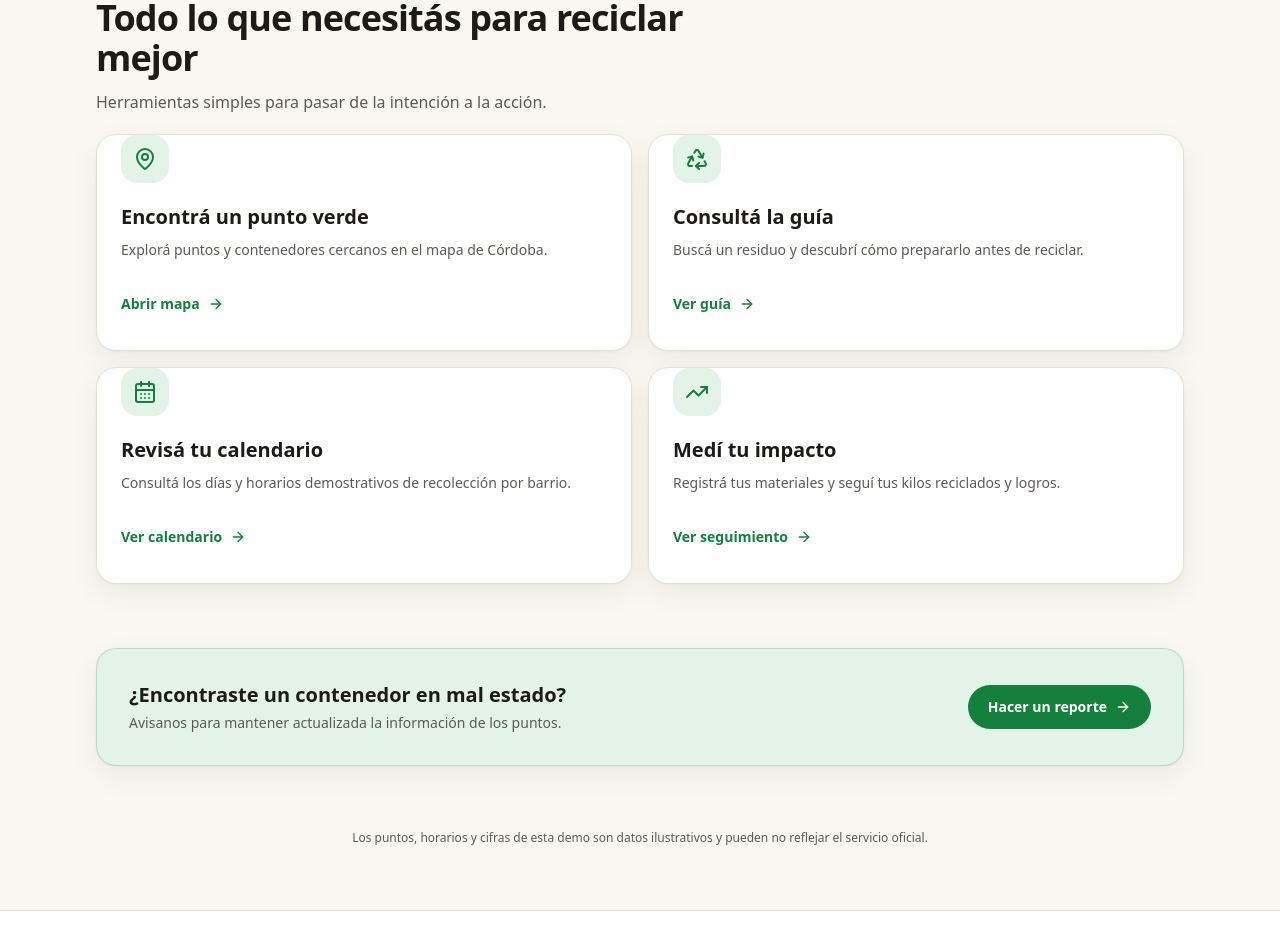
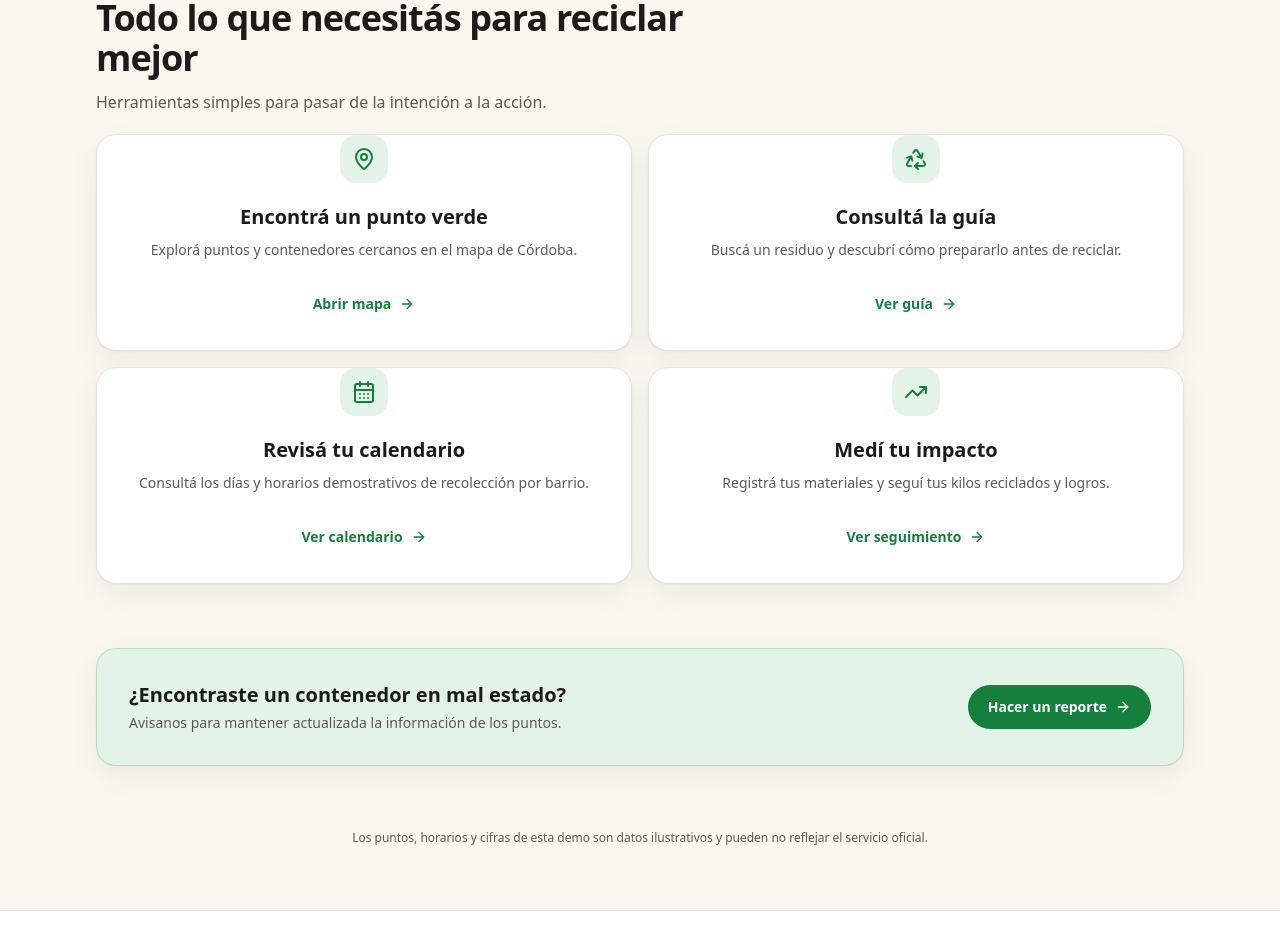
Before and after one commit to Tomas6941/mas-y-mejor-reciclaje, a React (Vite) app: page / in a window 1280 px wide. Shown: the part 1060-1992 px from the top of the page. Built offline with nearby package versions, Linux system fonts and the light colour scheme; no server answers.

Commit message:
fix(ui): center card content

```diff
--- a/src/components/guide/CategoryCard.tsx
+++ b/src/components/guide/CategoryCard.tsx
@@ -6,7 +6,7 @@ export function CategoryCard({ category }: { category: WasteCategory }) {
   const Icon = category.key === 'general' ? X : MATERIAL_ICONS[category.key];
   return (
     <article className="overflow-hidden rounded-card border border-border bg-surface shadow-soft">
-      <div className="flex items-start gap-3 border-b border-border p-5"><span className="flex size-11 shrink-0 items-center justify-center rounded-2xl bg-primary-soft text-primary"><Icon className="size-5" aria-hidden="true" /></span><div><h3 className="font-display text-lg font-semibold">{category.label}</h3><p className="mt-1 text-xs font-semibold text-primary">{category.container}</p></div></div>
+      <div className="flex flex-col items-center gap-3 border-b border-border p-5 text-center"><span className="flex size-11 shrink-0 items-center justify-center rounded-2xl bg-primary-soft text-primary"><Icon className="size-5" aria-hidden="true" /></span><div><h3 className="font-display text-lg font-semibold">{category.label}</h3><p className="mt-1 text-xs font-semibold text-primary">{category.container}</p></div></div>
       <div className="p-5"><p className="text-sm leading-relaxed text-muted">{category.description}</p>
         <div className="mt-4 grid gap-4 sm:grid-cols-2"><div><h4 className="mb-2 flex items-center gap-1.5 text-xs font-bold uppercase tracking-wide text-primary"><Check className="size-3.5" /> Sí va</h4><ul className="space-y-1.5 text-sm text-foreground">{category.yes.map((item) => <li key={item}>{item}</li>)}</ul></div><div><h4 className="mb-2 flex items-center gap-1.5 text-xs font-bold uppercase tracking-wide text-danger"><X className="size-3.5" /> No va</h4><ul className="space-y-1.5 text-sm text-muted">{category.no.map((item) => <li key={item}>{item}</li>)}</ul></div></div>
         <div className="mt-5 flex gap-2 rounded-xl bg-accent-soft p-3 text-sm text-accent-foreground"><Lightbulb className="mt-0.5 size-4 shrink-0" aria-hidden="true" /><p>{category.tip}</p></div>
--- a/src/components/home/HomeSection.tsx
+++ b/src/components/home/HomeSection.tsx
@@ -116,5 +116,5 @@ function Metric({ icon, label, value }: { icon: React.ReactNode; label: string;
 }
 
 function ActionCard({ icon, title, description, action, onClick }: { icon: React.ReactNode; title: string; description: string; action: string; onClick: () => void }) {
-  return <Card className="transition-transform hover:-translate-y-1"><CardContent className="flex h-full flex-col p-6"><span className="grid size-12 place-items-center rounded-2xl bg-primary-soft text-primary">{icon}</span><h3 className="mt-5 font-display text-xl font-bold">{title}</h3><p className="mt-2 flex-1 text-sm leading-relaxed text-muted">{description}</p><button onClick={onClick} className="mt-5 inline-flex min-h-11 items-center gap-2 self-start text-sm font-semibold text-primary">{action} <ArrowRight size={16} /></button></CardContent></Card>;
+  return <Card className="transition-transform hover:-translate-y-1"><CardContent className="flex h-full flex-col items-center p-6 text-center"><span className="grid size-12 place-items-center rounded-2xl bg-primary-soft text-primary">{icon}</span><h3 className="mt-5 font-display text-xl font-bold">{title}</h3><p className="mt-2 flex-1 text-sm leading-relaxed text-muted">{description}</p><button onClick={onClick} className="mt-5 inline-flex min-h-11 items-center justify-center gap-2 text-sm font-semibold text-primary">{action} <ArrowRight size={16} /></button></CardContent></Card>;
 }
```
